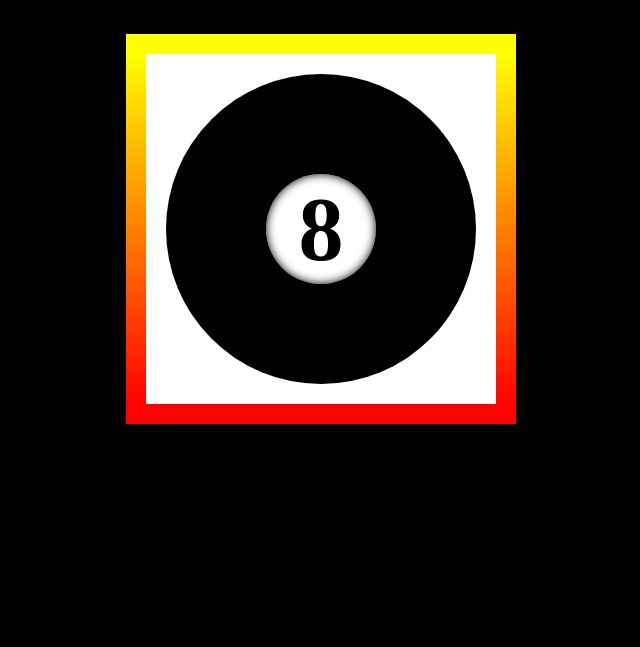
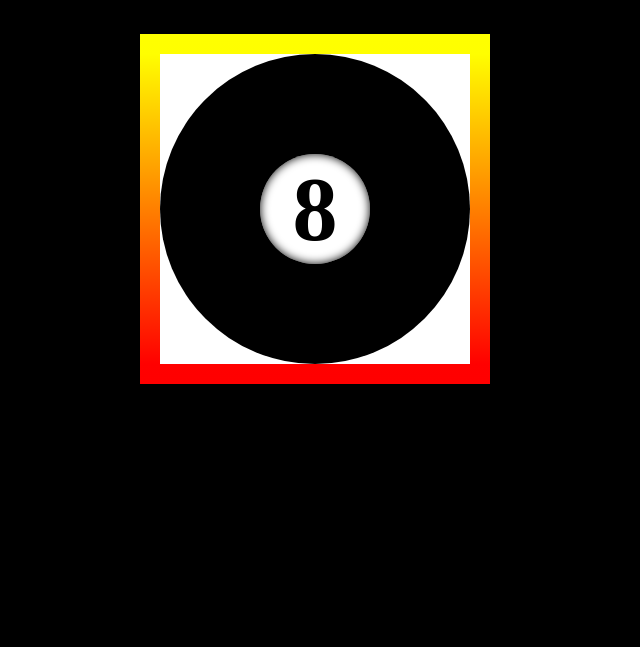
Before and after one commit to Camilla-LG/GA-Eightball, a plain HTML site: page index.html in a window 1280 px wide. Shown: the part 153-800 px from the top of the page, without its empty margins (319-959 px from the left). Drawn offline with Linux system fonts and the light colour scheme.

Commit message:
Update style.css

```diff
--- a/style.css
+++ b/style.css
@@ -18,8 +18,8 @@ h1 {
 .window {
     background-color: white;
     border-radius: 25px;
-    height: 350px;
-    width: 350px;
+    height: fit-content;
+    width: fit-content;
     display: flex;
     justify-content: center;
     align-items: center;
```
